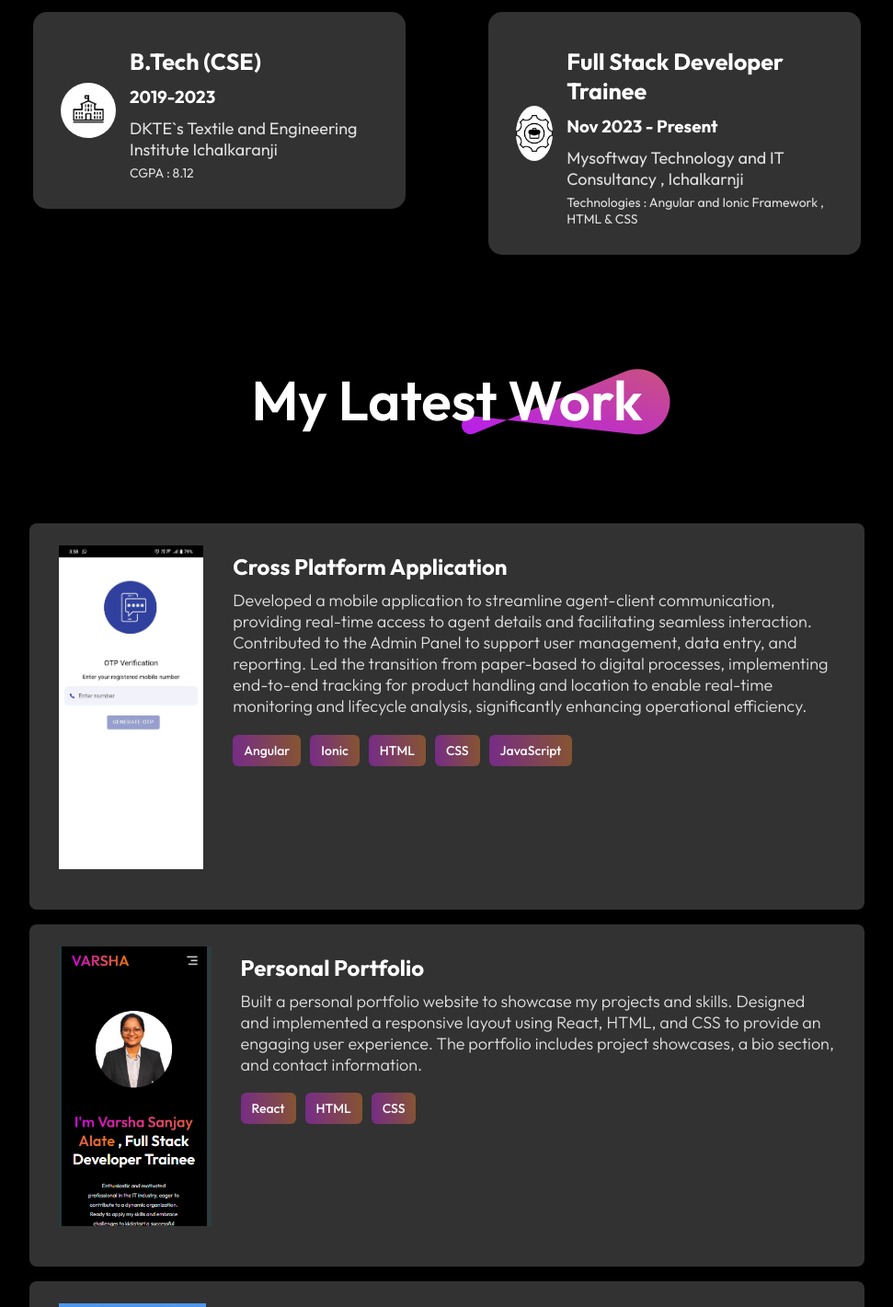
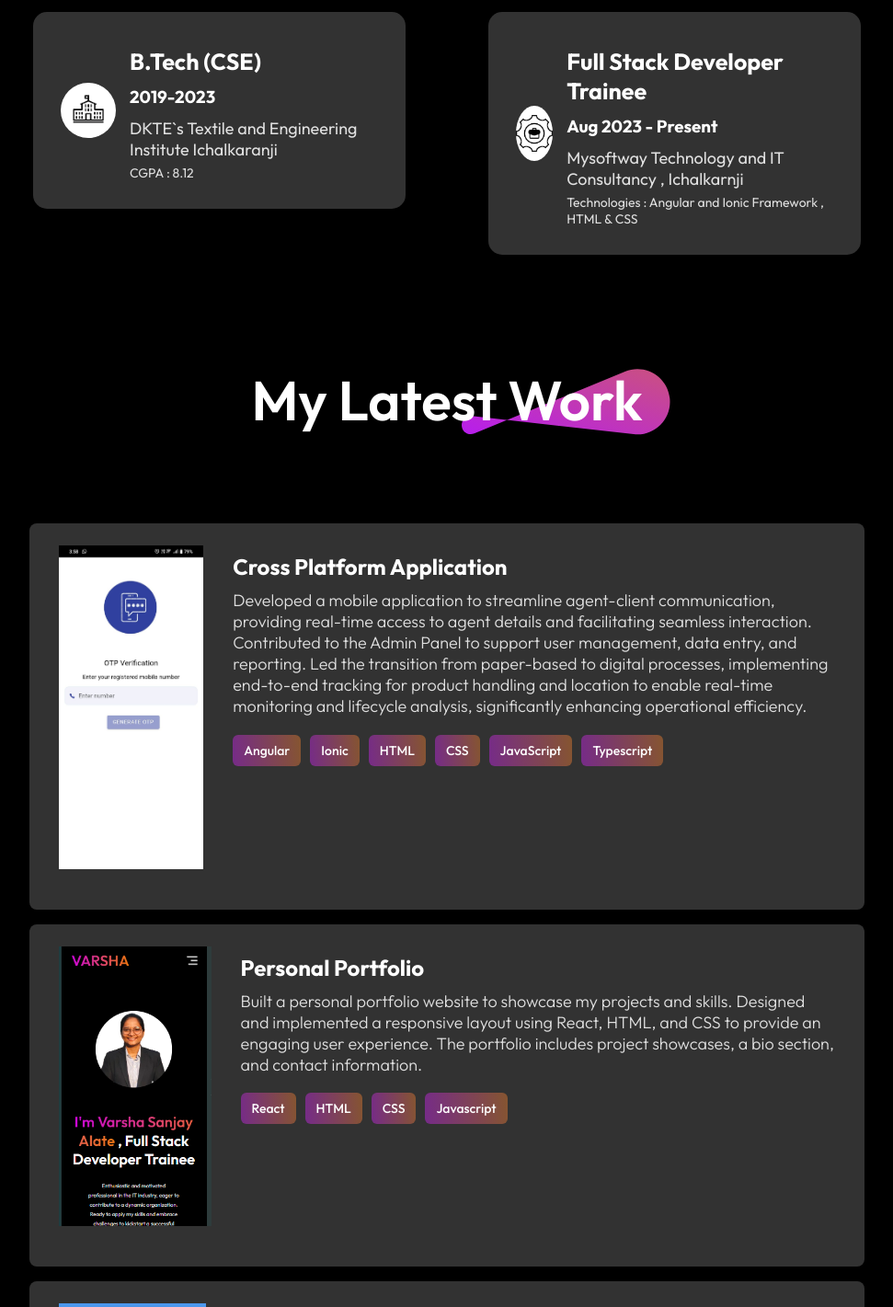
Before and after one commit to varshaalate/Portfolio, a React (Create React App) app: page / in a window 1280 px wide. Shown: the part 2800-4221 px from the top of the page at 92% size, without its empty margins (154-1125 px from the left). Built offline with nearby package versions, Linux system fonts and the light colour scheme.

Commit message:
Updated MyWork and Services components

```diff
--- a/src/Components/MyWork/mywork.jsx
+++ b/src/Components/MyWork/mywork.jsx
@@ -14,14 +14,14 @@
       description:
         'Developed a mobile application to streamline agent-client communication, providing real-time access to agent details and facilitating seamless interaction. Contributed to the Admin Panel to support user management, data entry, and reporting. Led the transition from paper-based to digital processes, implementing end-to-end tracking for product handling and location to enable real-time monitoring and lifecycle analysis, significantly enhancing operational efficiency.',
       image: app,
-      skills: ['Angular', 'Ionic', 'HTML', 'CSS', 'JavaScript'],
+      skills: ['Angular', 'Ionic', 'HTML', 'CSS', 'JavaScript' , 'Typescript'],
     },
     {
       title: 'Personal Portfolio',
       description:
         'Built a personal portfolio website to showcase my projects and skills. Designed and implemented a responsive layout using React, HTML, and CSS to provide an engaging user experience. The portfolio includes project showcases, a bio section, and contact information.',
       image: port,
-      skills: ['React', 'HTML', 'CSS'],
+      skills: ['React', 'HTML', 'CSS' , 'Javascript'],
     },
     {
       title: 'Connect 4 Game',
@@ -36,7 +36,7 @@
       description:
         'Developing a student portal application using Angular, Laravel, and Ionic to simplify access to academic information and streamline application processes. Creating an admin interface to manage content and student data, aiming to reduce manual administrative tasks by 70%. Enhancing the frontend structure for improved mobile responsiveness and a better overall user experience.',
       image: game,
-      skills: ['Angular', 'Ionic', 'Laravel', 'Typescript'],
+      skills: ['Angular', 'Ionic', 'Laravel', 'Typescript', 'HTML', 'CSS'],
     },
   ];
   return (
--- a/src/Components/Services/services.jsx
+++ b/src/Components/Services/services.jsx
@@ -42,7 +42,7 @@
       ];
 
       const experienceData = [
-        {title: 'Full Stack Developer Trainee', Duration: 'Nov 2023 - Present', name:'Mysoftway Technology and IT Consultancy , Ichalkarnji',Tech:'Angular and Ionic Framework , HTML & CSS'},
+        {title: 'Full Stack Developer Trainee', Duration: 'Aug 2023 - Present', name:'Mysoftway Technology and IT Consultancy , Ichalkarnji',Tech:'Angular and Ionic Framework , HTML & CSS'},
         // { icon: 'fa-tasks', title: 'Projects', details: 'Details about projects or other work experiences.' },
       ];
 
```
